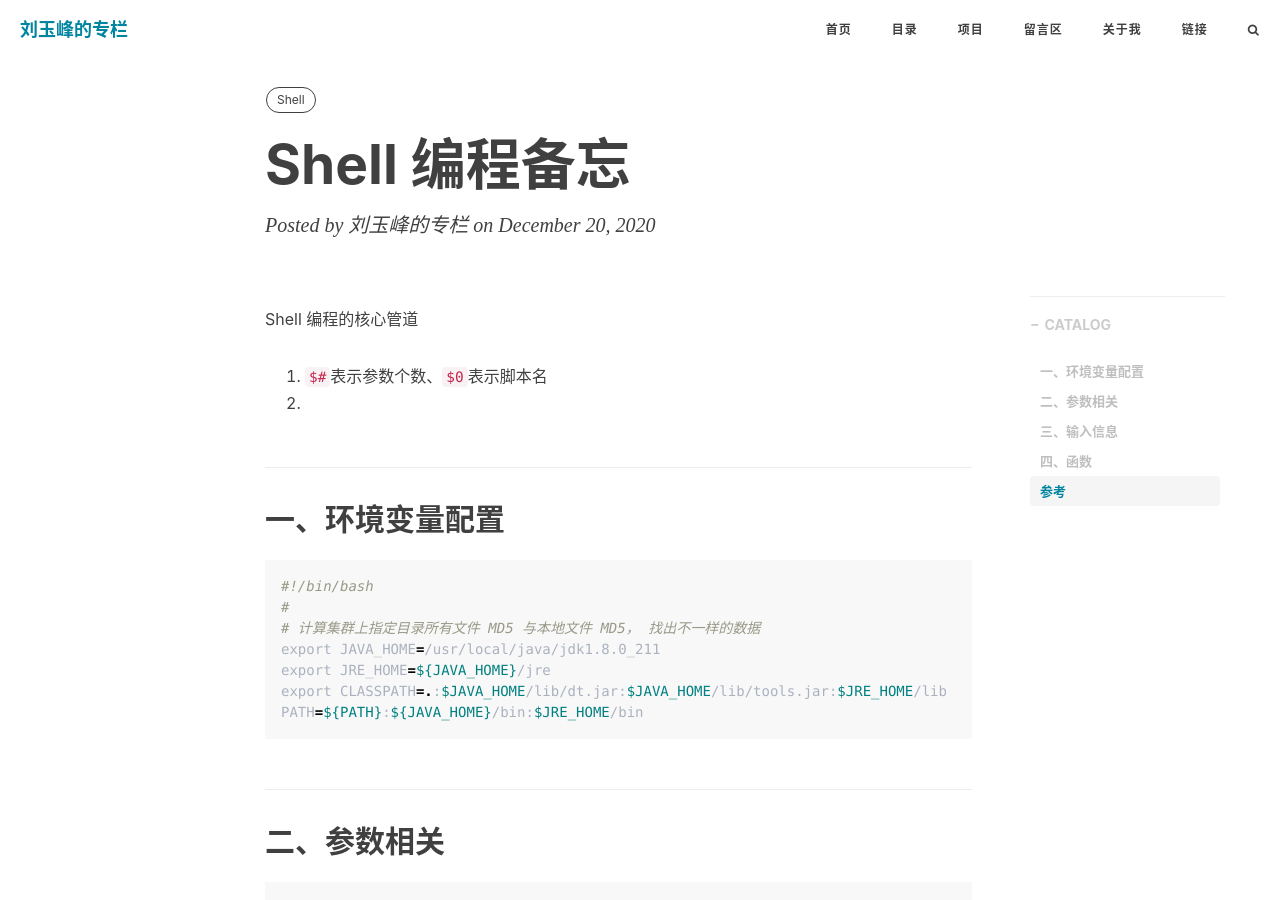
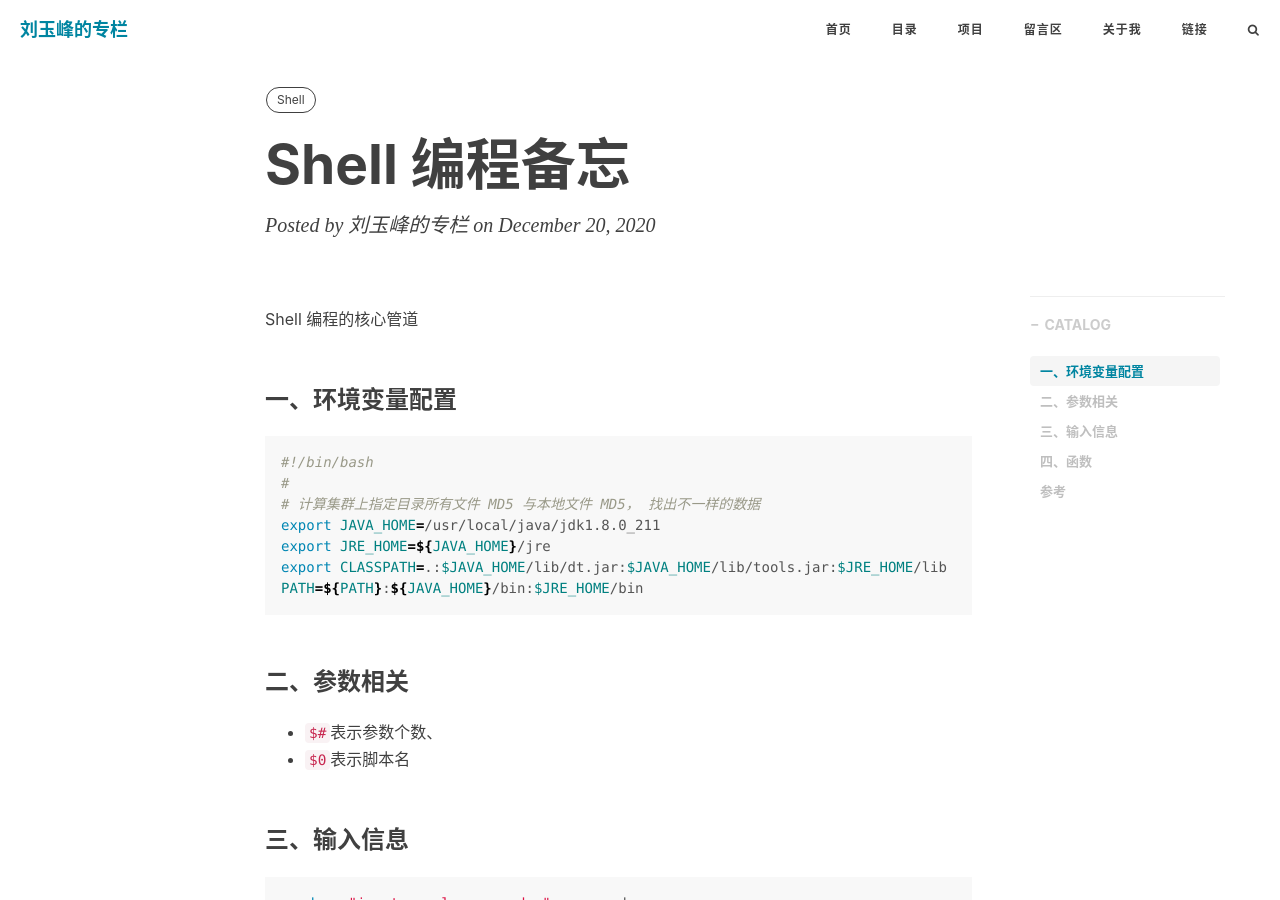
Before and after one commit to cpudream/blog, a Jekyll site: the page built from _posts/2020-12-20-shell-bak.md, in a window 1280 px wide and 900 px high. Built offline with Jekyll 4.4.1, drawn with Linux system fonts in a browser that asks for light colours; nearby versions of some CDN libraries; comment, search, counter and statistics services are not loaded.

Commit message:
shell 编程笔记

````diff
--- a/_posts/2020-12-20-shell-bak.md
+++ b/_posts/2020-12-20-shell-bak.md
@@ -10,12 +10,9 @@
 
 Shell 编程的核心管道
 
-1. `$#`表示参数个数、`$0`表示脚本名
-2.
+### 一、环境变量配置
 
-## 一、环境变量配置
-
-```powershell
+```shell
 #!/bin/bash
 #
 # 计算集群上指定目录所有文件 MD5 与本地文件 MD5， 找出不一样的数据
@@ -25,21 +22,14 @@
 PATH=${PATH}:${JAVA_HOME}/bin:$JRE_HOME/bin
 ```
 
-## 二、参数相关
+### 二、参数相关
 
-```powershell
+- `$#`表示参数个数、
+- `$0`表示脚本名
 
-```
+### 三、输入信息
 
-
-
-
-
-
-
-## 三、输入信息
-
-```powershell
+```shell
 read -p "input mysql password :" password
 if [[ ! -n "$password" ]] ;then
     echo "you have not input a password!"
@@ -48,15 +38,11 @@
 fi
 ```
 
-
-
-## 四、函数
+### 四、函数
 
 
 
-
-
-## 参考
+### 参考
 
 【文件名、父目录 **获取**】https://blog.csdn.net/myxmu/article/details/8599384
 
````
